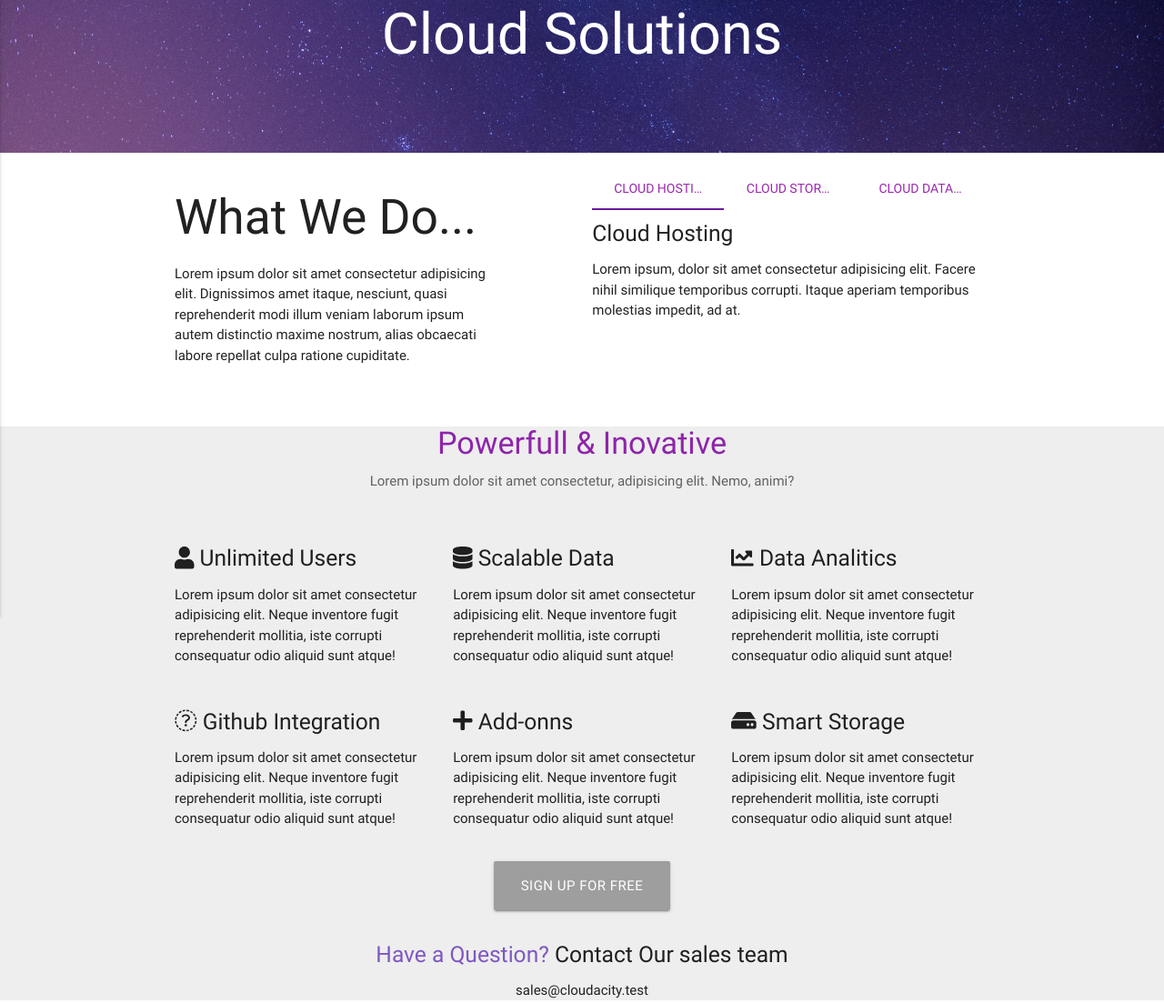
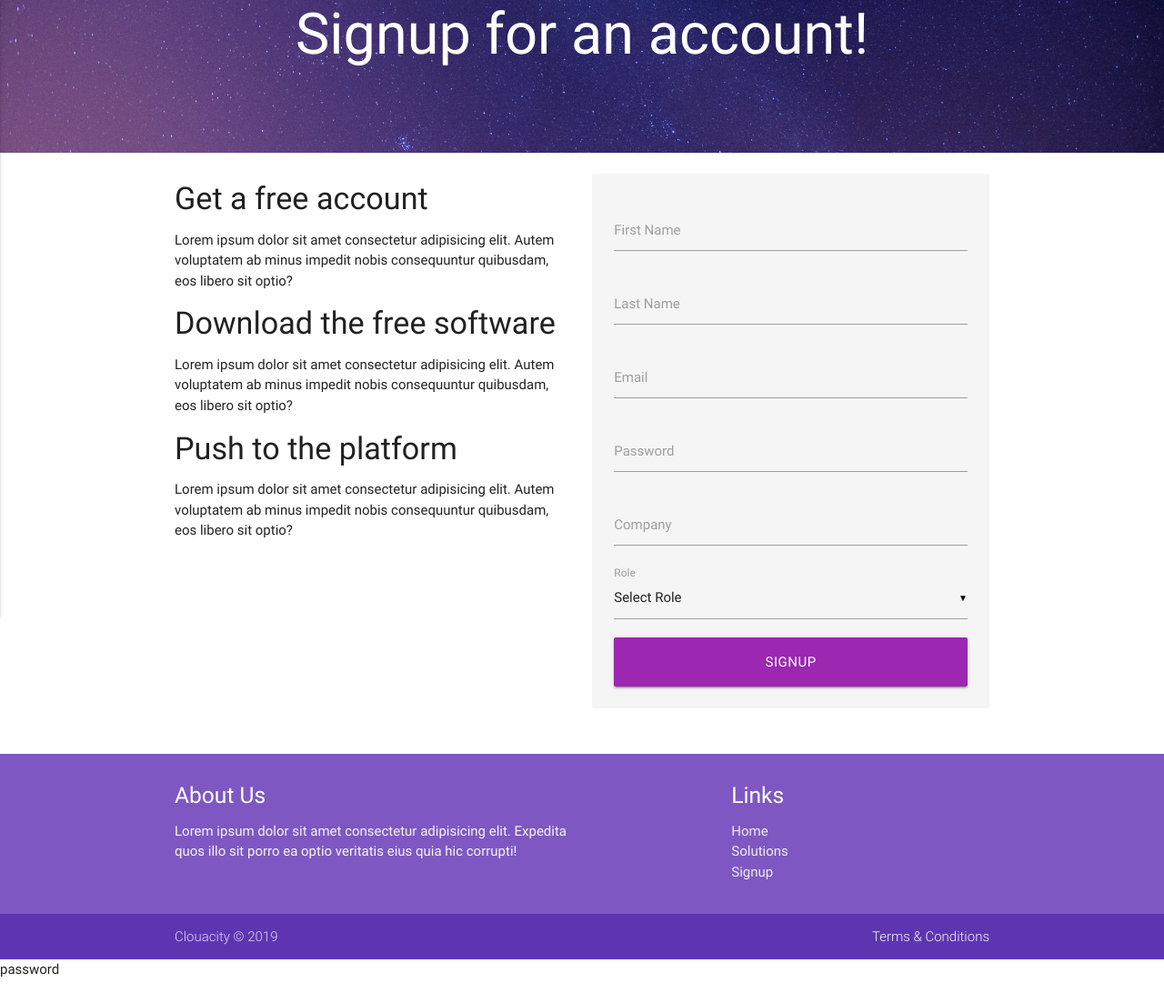
Before and after one commit to Catrinici/Cloudacity, a plain HTML site: page signup.html in a window 1280 px wide. Shown: the part 182-1285 px from the top of the page at 91% size. After the commit the page ends 1260 px from the top, so only its background shows below. Drawn offline with nearby package versions, Linux system fonts and the light colour scheme.

Commit message:
first commit

```diff
--- a/css/main.css
+++ b/css/main.css
@@ -79,3 +79,8 @@
 .tabs .indicator {
     background-color: #6a1b9a !important
 }
+
+.btn-extend {
+    display: block;
+    width: 100%;
+}
--- a/solutions.html
+++ b/signup.html
@@ -26,13 +26,13 @@
                     </a>
                     <ul class="right hide-on-med-and-down">
                         <li>
-                            <a class="active-link" href="index.html">Home</a>
+                            <a href="index.html">Home</a>
                         </li>
                         <li>
                             <a href="solutions.html">Solutions</a>
                         </li>
                         <li>
-                            <a href="signup.html">Sign Up</a>
+                            <a class="active-link" href="signup.html">Sign Up</a>
                         </li>
                         <li>
                             <a href="#login-modal" class="btn purple modal-trigger">Login</a>
@@ -89,114 +89,68 @@
             <div class="row">
                 <div class="col s12 m10 offset-m1 center">
                     <h5>Wellcome to Cloudacity</h5>
-                    <h1>Cloud Solutions</h1>
+                    <h1>Signup for an account!</h1>
                 </div>
             </div>
-        </div>
     </header>
 
-    <!-- Section: Solutions About -->
-    <section class="section section-solutions-about">
+    <!-- Section: Signup -->
+    <section class="section section-signup">
         <div class="container">
             <div class="row">
-                <div class="col s12 m5">
-                    <h2>What We Do...</h2>
-                    <p>Lorem ipsum dolor sit amet consectetur adipisicing elit. Dignissimos amet itaque, nesciunt, quasi reprehenderit modi illum veniam laborum ipsum autem distinctio maxime nostrum, alias obcaecati labore repellat culpa ratione cupiditate.
-                    </p>
+                <div class="col s12 m6">
+                    <h4>Get a free account</h4>
+                    <p>Lorem ipsum dolor sit amet consectetur adipisicing elit. Autem voluptatem ab minus impedit nobis consequuntur quibusdam, eos libero sit optio?</p>
+                    <h4>Download the free software</h4>
+                    <p>Lorem ipsum dolor sit amet consectetur adipisicing elit. Autem voluptatem ab minus impedit nobis consequuntur quibusdam, eos libero sit optio?</p>
+                    <h4>Push to the platform</h4>
+                    <p>Lorem ipsum dolor sit amet consectetur adipisicing elit. Autem voluptatem ab minus impedit nobis consequuntur quibusdam, eos libero sit optio?</p>
                 </div>
-                <div class="col s12 m6 offset-m1">
-                    <div class="row">
-                        <div class="col s12">
-                            <ul class="tabs">
-                                <li class="tab col s4"><a href="#tab1" class="purple-text">Cloud Hosting</a></li>
-                                <li class="tab col s4"><a href="#tab2" class="purple-text">Cloud Storage</a></li>
-                                <li class="tab col s4"><a href="#tab3" class="purple-text">Cloud Database </a></li>
-
-                            </ul>
-                        </div>
-                        <div id="tab1" class="col s12">
-                            <h5>Cloud Hosting</h5>
-                            <p>Lorem ipsum, dolor sit amet consectetur adipisicing elit. Facere nihil similique temporibus corrupti. Itaque aperiam temporibus molestias impedit, ad at.
-
-                            </p>
-                        </div>
-                        <div id="tab2" class="col s12">
-                            <h5>Cloud Storage</h5>
-                            <p>Lorem ipsum, dolor sit amet consectetur adipisicing elit. Illo esse dolores accusantium eveniet earum? Necessitatibus esse pariatur magni minima commodi.</p>
-                        </div>
-                        <div id="tab3" class="col s12">
-                            <h5>Cloud Database</h5>
-                            <p>Lorem ipsum, dolor sit amet consectetur adipisicing elit. Quia nulla reiciendis dicta sed, alias adipisci! Provident autem numquam distinctio beatae, pariatur illum veritatis accusantium nemo excepturi quod molestiae reprehenderit!
-                                Quidem?
-                            </p>
-                        </div>
-
+                <div class="col s12 m6">
+                    <div class="card-panel grey lighten-4 grey-text text-darken-4 z-depth-0">
+                        <form action="">
+                            <div class="input-field">
+                                <label for="first_name">First Name</label>
+                                <input type="text" id="first_name">
+                            </div>
+                            <div class="input-field">
+                                <label for="last_name">Last Name</label>
+                                <input type="text" id="last_name">
+                            </div>
+                            <div class="input-field">
+                                <label for="email">Email</label>
+                                <input type="email" id="email">
+                            </div>
+                            <div class="input-field">
+                                <label for="password">Password</label>
+                                <input type="password" id="password">
+                            </div>
+                            <div class="input-field">
+                                <label for="company">Company</label>
+                                <input type="text" id="company">
+                            </div>
+                            <div class="input-field">
+                                <select name="" id="role">
+																<option value="" class="disabled selected">Select Role</option>
+																<option value="professional">Professional Developer</option>
+																<option value="hobbyist">Hobbyist</option>
+																<option value="student">Student</option>
+																<option value="manager">Manager</option>
+																<option value="other">Other</option>
+															</select>
+                                <label for="role">Role</label>
+                            </div>
+                            <input type="submit" value="Signup" class="btn btn-large purple btn-extend">
+                        </form>
                     </div>
-
                 </div>
             </div>
         </div>
     </section>
 
-    <!-- Section: Features -->
-    <section class="section-features grey lighten-3">
-        <div class="container">
-            <h4 class="purple-text text-darken-1 center">Powerfull & Inovative</h4>
-            <h6 class="grey-text text-darken-2 center">Lorem ipsum dolor sit amet consectetur, adipisicing elit. Nemo, animi?</h6>
-            <br>
-            <br>
-            <!-- Row 1 -->
-            <div class="row">
-                <div class="col s12 m4">
-                    <h5>
-                        <i class="fa fa-user"></i> Unlimited Users
-                    </h5>
-                    <p>Lorem ipsum dolor sit amet consectetur adipisicing elit. Neque inventore fugit reprehenderit mollitia, iste corrupti consequatur odio aliquid sunt atque!</p>
-                </div>
-                <div class="col s12 m4">
-                    <h5>
-                        <i class="fa fa-database"></i> Scalable Data
-                    </h5>
-                    <p>Lorem ipsum dolor sit amet consectetur adipisicing elit. Neque inventore fugit reprehenderit mollitia, iste corrupti consequatur odio aliquid sunt atque!</p>
-                </div>
-                <div class="col s12 m4">
-                    <h5>
-                        <i class="fa fa-chart-line"></i> Data Analitics
-                    </h5>
-                    <p>Lorem ipsum dolor sit amet consectetur adipisicing elit. Neque inventore fugit reprehenderit mollitia, iste corrupti consequatur odio aliquid sunt atque!</p>
-                </div>
-            </div>
 
-            <!-- Row 2 -->
-            <div class="row">
-                <div class="col s12 m4">
-                    <h5>
-                        <i class="fa fa-github"></i> Github Integration
-                    </h5>
-                    <p>Lorem ipsum dolor sit amet consectetur adipisicing elit. Neque inventore fugit reprehenderit mollitia, iste corrupti consequatur odio aliquid sunt atque!</p>
-                </div>
-                <div class="col s12 m4">
-                    <h5>
-                        <i class="fa fa-plus"></i> Add-onns
-                    </h5>
-                    <p>Lorem ipsum dolor sit amet consectetur adipisicing elit. Neque inventore fugit reprehenderit mollitia, iste corrupti consequatur odio aliquid sunt atque!</p>
-                </div>
-                <div class="col s12 m4">
-                    <h5>
-                        <i class="fa fa-hdd"></i> Smart Storage
-                    </h5>
-                    <p>Lorem ipsum dolor sit amet consectetur adipisicing elit. Neque inventore fugit reprehenderit mollitia, iste corrupti consequatur odio aliquid sunt atque!</p>
-                </div>
-            </div>
-            <div class="center">
-                <a href="signup.html" class="btn btn-large grey"> Sign Up for free</a>
-                <br>
-                <br>
-                <h5><span class="deep-purple-text text-lighten-1"> Have a Question?</span> Contact Our sales team</h5>
-                <p>sales@cloudacity.test</p>
-            </div>
-        </div>
-    </section>
+
+
 
     <!-- Footer-->
     <footer class="page-footer deep-purple lighten-1">
@@ -263,9 +217,10 @@
             })
             $('.button-collapse').sideNav();
             $('.modal').modal();
+            $('select').material_select();
 
         });
     </script>
 </body>
 
-</html>
+</html>password
```
